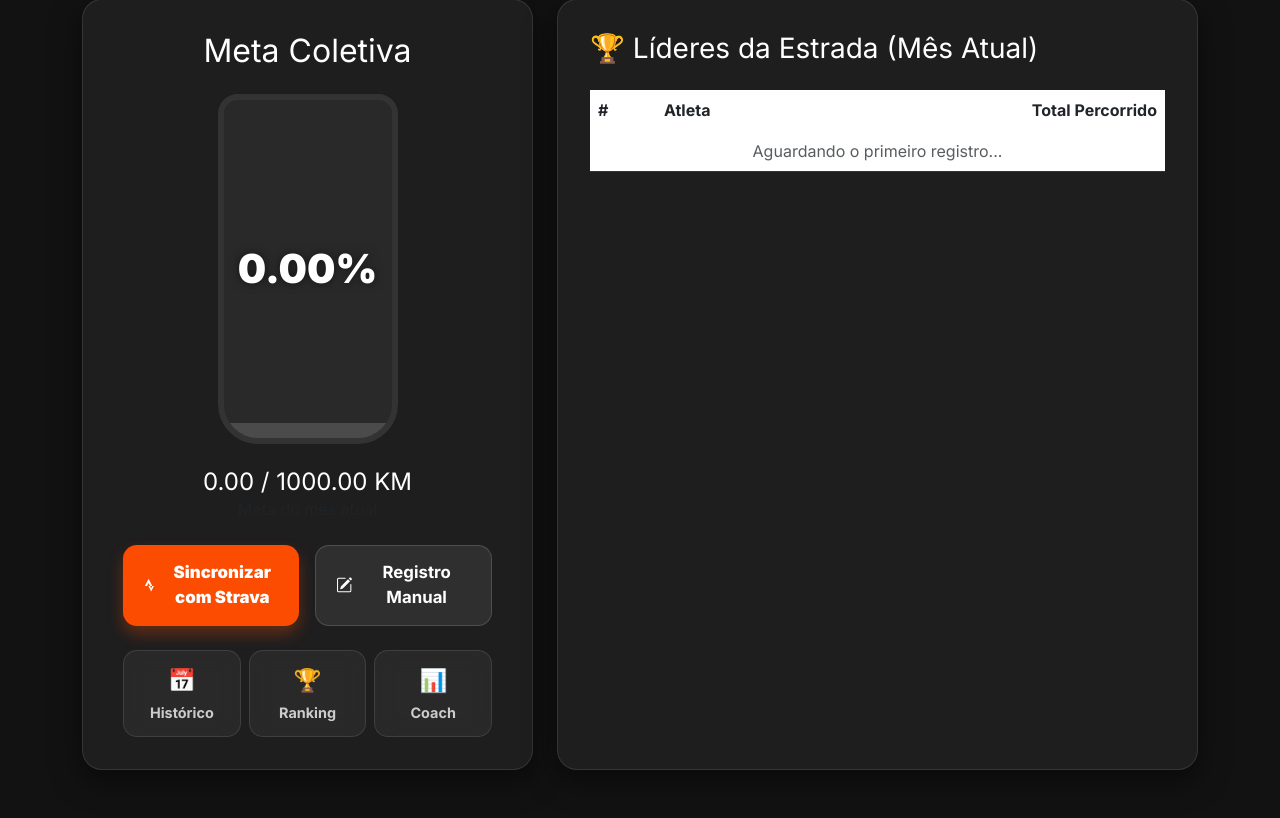
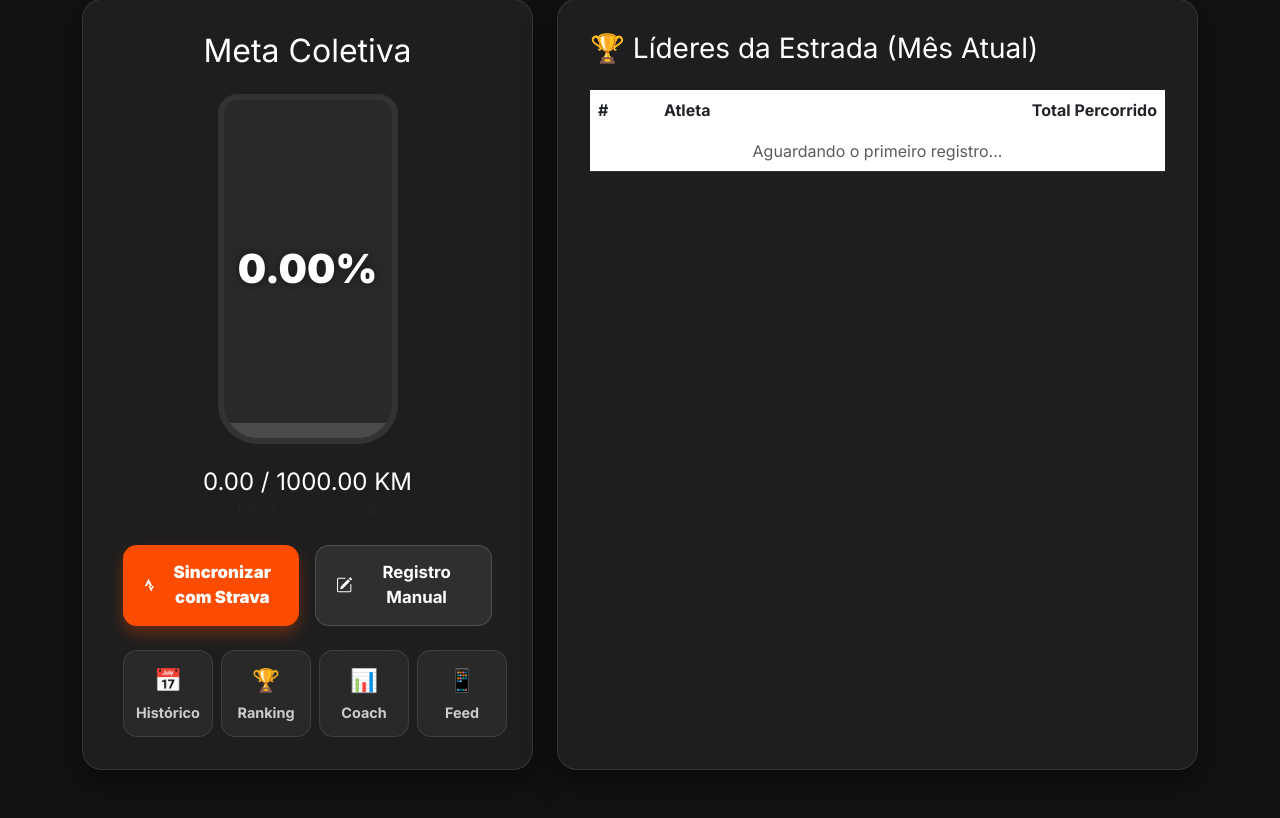
Before and after one commit to JullioDutra/projeto_kms, a Django app: page / in a window 1280 px wide. Shown: the part 49-867 px from the top of the page. Run offline with Django 5.2, Linux system fonts and the light colour scheme; data that the repository does not hold is empty; grey boxes are pictures that could not be loaded.

Commit message:
Add Feed button to dashboard template

```diff
--- a/core/templates/core/dashboard.html
+++ b/core/templates/core/dashboard.html
@@ -252,6 +252,10 @@
                         <span class="icon-lg">📊</span>
                         Coach
                     </a>
+                    <a href="{% url 'feed' %}" class="btn-modern btn-performance">
+                        <span class="icon-lg">📱</span>
+                        Feed
+                    </a>
                 </div>
 
             </div>
```
